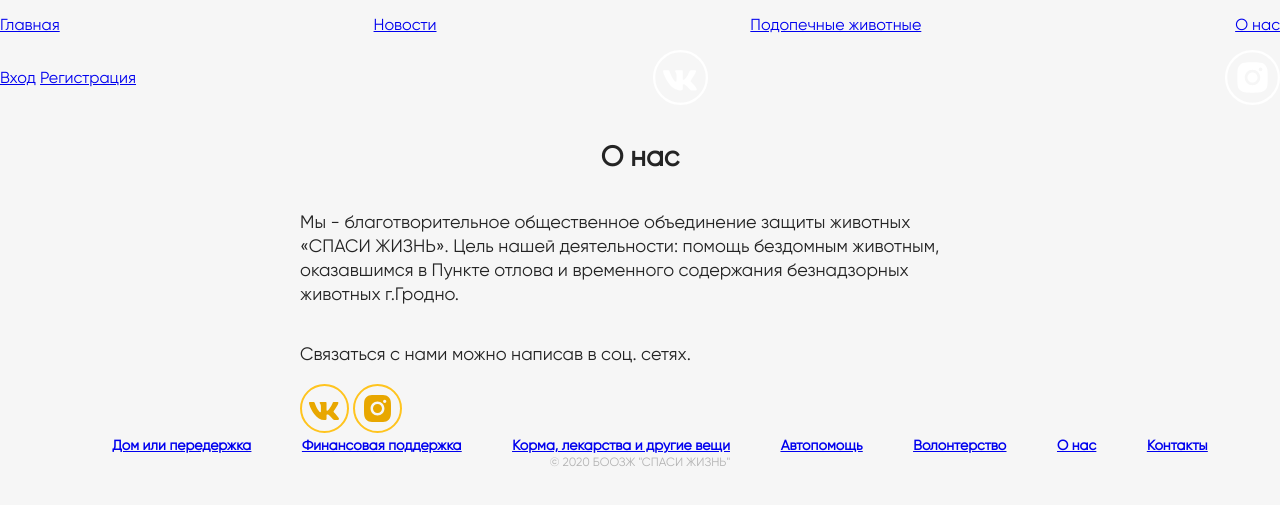
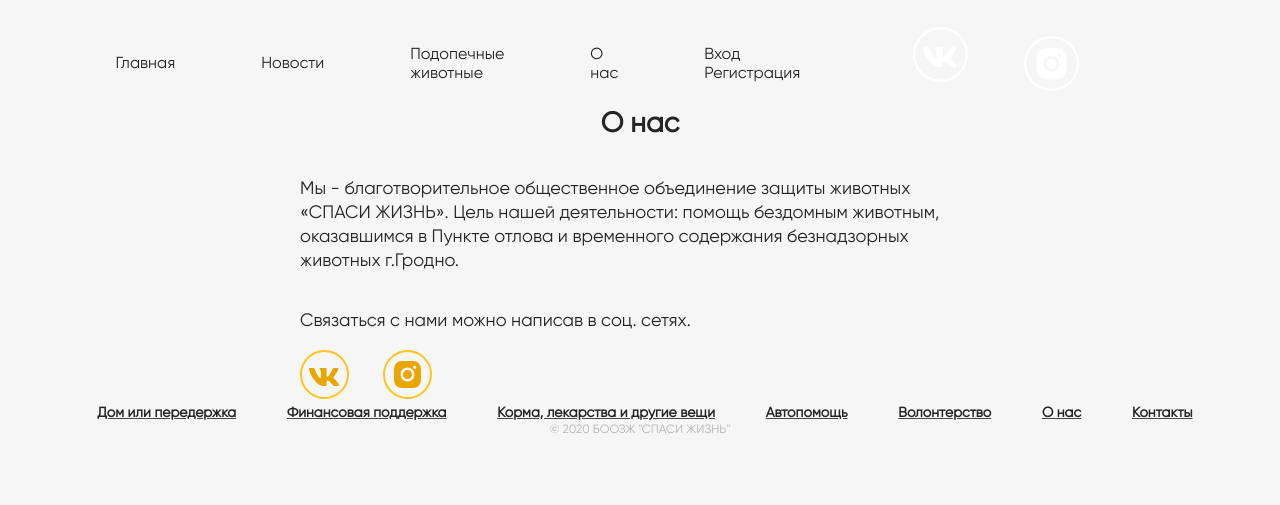
Before and after one commit to denistet2/faucets, a Django app: page /about/ in a window 1280 px wide. Shown: the top 505 px of the page. Run offline with Django 4.2, Linux system fonts and the light colour scheme; parts of the project's set-up code (start-up, migrations or seed data) failed here and were passed over.

Commit message:
pagination and css-01

```diff
--- a/faucets/home_pets/static/home_pets/css/index.css
+++ b/faucets/home_pets/static/home_pets/css/index.css
@@ -3,7 +3,7 @@
 	font-family: Gilroy;
 	font-style: normal;
 	font-weight: normal;
-	font-size: 4.5em;
+	font-size: 72px;
 	font-display: swap;
 	src: url('../fonts/Gilroy-Regular.woff') format('woff2'),
 	url('../fonts/Gilroy-Regular.woff') format('woff');
@@ -34,17 +34,32 @@ justify-content: start;
 	left: calc(50% - 100px);
 	z-index: -1;
 }
-nav .menu {
-  display:flex;
-  flex-direction:row;
+nav{
+	max-width: 1049px;
+	margin:0 auto;
+	padding-top: 39px;
+height: 49px;
+display: flex;
+flex-direction: row;
+justify-content:flex-start;
+align-items: center;
 }
-nav .top-menu {
+a {
+	text-decoration: none;
+	margin-right: 30px;
+	color: #242424;
+}
+ .menu li{padding-right: 56px;
+
+
+	}
+	ul.top-menu{
 		padding: 0;
 width: 100%;
 font-family: Gilroy;
 display: flex;
 flex-direction: row;
-        justify-content: space-between;
+justify-content: flex-start;
 align-items: center;
 list-style:none;
 }
@@ -55,7 +70,16 @@ div.social {
 	justify-content: flex-start;
 	align-items: center;
 }
-
+.top-menu ul a {
+	font-family: Gilroy;
+    font-style: normal;
+    font-weight: 600;
+    font-size: 16px;
+    line-height: 19px;
+    color: #242424;
+padding-right: 28px;
+display: block;
+}
 /*как помочь*/
 .key-top-menu1{
 width: 90px;
```
Lines whose indentation alone changed are shown as unchanged.
